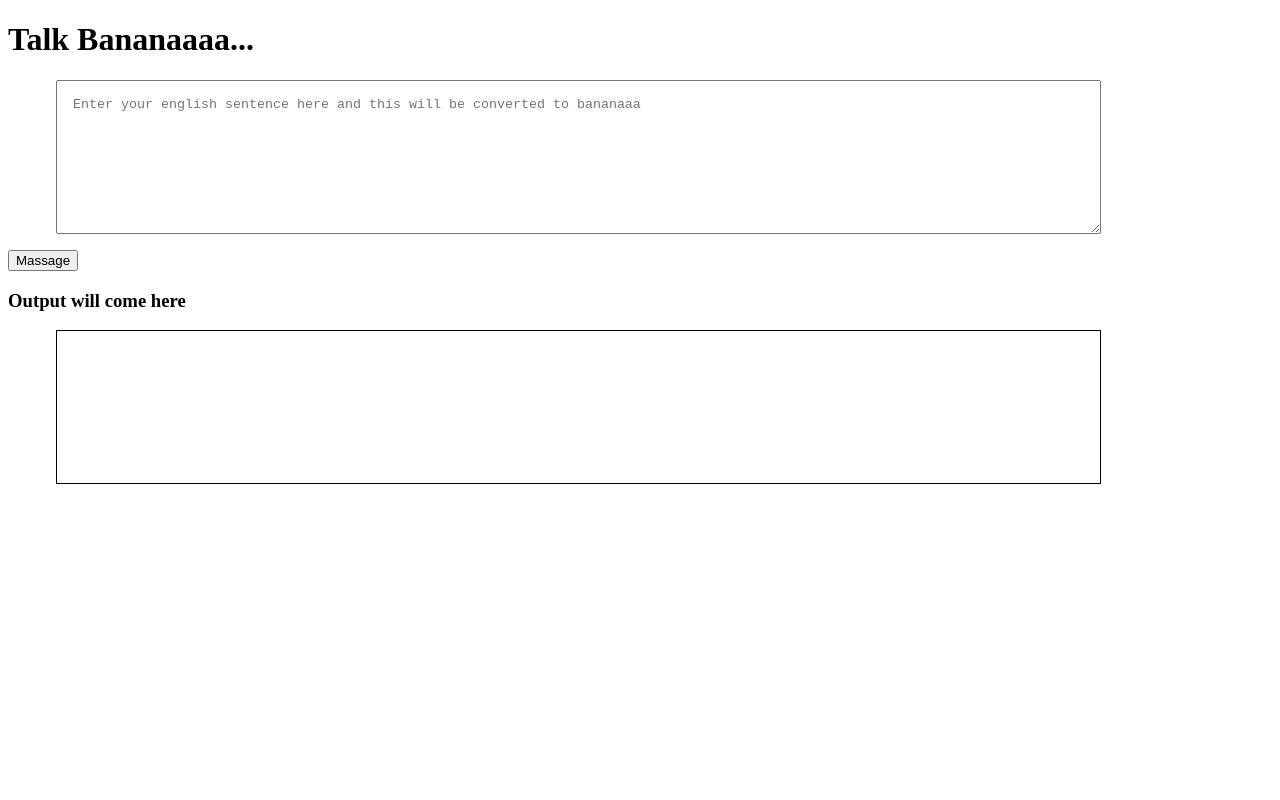
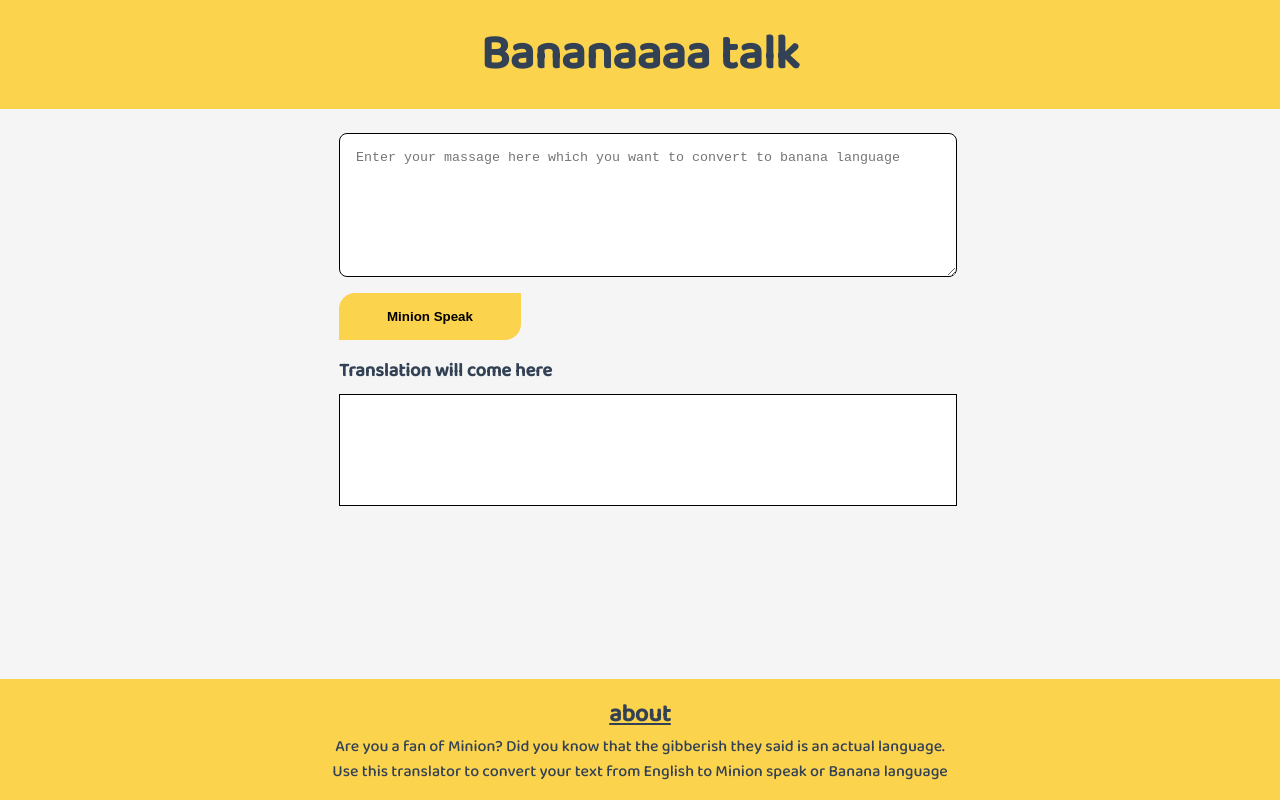
Before and after one commit to krunal002/bananaSpeak, a plain HTML site: page index.html in a window 1280 px wide. Drawn offline with Linux system fonts and the light colour scheme; a web font is replaced by a local one.

Commit message:
update
Finished

```diff
--- a/app.js
+++ b/app.js
@@ -10,6 +10,11 @@ function getTranslatedUrl(text){
         return serverURL + "?" + "text=" + text;
 }
 
+// errorHandler
+function errorHandler(error){
+        alert("Something wrong with server! Try again after some time")
+}
+
 function clicked(){
         // outputDiv.innerHTML = "Hi i am Krunal, " + text.value;
 
@@ -18,6 +23,7 @@ function clicked(){
         fetch(getTranslatedUrl(inputText))
         .then(response => response.json())
         .then(json => outputDiv.innerHTML = json.contents.translated)
+        .catch(errorHandler)
 };
 
 // output
--- a/bananaSpeak.css
+++ b/bananaSpeak.css
@@ -1,18 +1,78 @@
+@import url('https://fonts.googleapis.com/css2?family=Amita&family=Baloo+2:wght@500&family=Gotu&family=Halant:wght@300&family=Rozha+One&display=swap');
 
-textarea{
-    display: block;
-    width: 80%;
-    height: 15vh;
-    padding: 1rem;
-    margin: 1rem 3rem;
+:root{
+    --primary-color: #fcd34d;
+    --secondary-color: #fefce8;
 }
 
-.output{
+*{
+    margin: 0%;
+    box-sizing: border-box;
+}
+
+body{
+    font-family: 'Amita', cursive;
+    font-family: 'Baloo 2', cursive;
+    color: #334155;
+    background-color: whitesmoke;
+}
+
+/* heading */
+#heading{
+    background-color: var(--primary-color);
+    text-align: center;
+    font-size: 3rem;
+    padding: 1rem 0;
+}
+
+/* container */
+#container{
+    margin: auto;
+    padding: 1rem;
+    max-width: 650px;
+}
+
+.align{
+    margin: 0.5rem;
+}
+
+#textInput{
+    box-sizing: border-box;
+    border: 1px solid black;
+    border-radius: 0.5rem;
+    display: block;
+    width: 100%;
+    height: 18vh;
+    padding: 1rem;
+}
+
+#btnTranslate{
+    background-color: var(--primary-color);
+    border: none;
+    font-family: 'Gotu', sans-serif;
+    padding: 1rem 3rem;
+    font-weight: bold;
+    border-top-left-radius: 1rem;
+    border-bottom-right-radius: 1rem;
+}
+
+#output{
     border: 1px solid black;
     display: block;
-    width: 80%;
-    height: 15vh;
+    width: 100%;
+    height: 14vh;
     padding: 1rem;
-    margin: 1rem 3rem;
     font-size: larger;
+    background-color: white;
+    overflow:scroll;
 }
+
+/* footer */
+.footer{
+    background-color: var(--primary-color);
+    text-align: center;
+    width: 100%;
+    padding: 1rem;
+    position: fixed;
+    bottom: 0;
+}
--- a/index.html
+++ b/index.html
@@ -4,23 +4,31 @@
     <meta charset="UTF-8">
     <meta http-equiv="X-UA-Compatible" content="IE=edge">
     <meta name="viewport" content="width=device-width, initial-scale=1.0">
-    <title>Banana Speak</title>
+    <title>Banana Talk</title>
 
     <!-- Style Sheet -->
     <link rel="stylesheet" href="bananaSpeak.css">
 
 </head>
 <body>
-    <h1 id="heading">Talk Bananaaaa...</h1>
+    <h1 id="heading">Bananaaaa talk</h1>
 
-    <!-- input -->
-    <textarea id="textInput" placeholder="Enter your english sentence here and this will be converted to bananaaa"></textarea>
+    <div id="container">
+        <!-- input -->
+        <textarea id="textInput" class="align" placeholder="Enter your massage here which you want to convert to banana language"></textarea>
 
-    <button id="btnTranslate">Massage</button>
+        <button id="btnTranslate" class="align">Minion Speak</button>
 
-    <!-- output -->
-    <h3>Output will come here</h3>
-    <div class="output"></div>
+        <!-- output -->
+        <h3 class="align">Translation will come here</h3>
+        <div id="output" class="align"></div>
+    </div>
+
+    <footer class="footer">
+        <h2 style="text-decoration: underline;">about</h2>
+        <p>Are you a fan of Minion? Did you know that the gibberish they said is an actual language.</p>
+        <p>Use this translator to convert your text from English to Minion speak or Banana language</p>
+    </footer>
 
     <!-- VanillaJS sheet -->
     <script src="app.js" type="text/javascript"></script>
```
